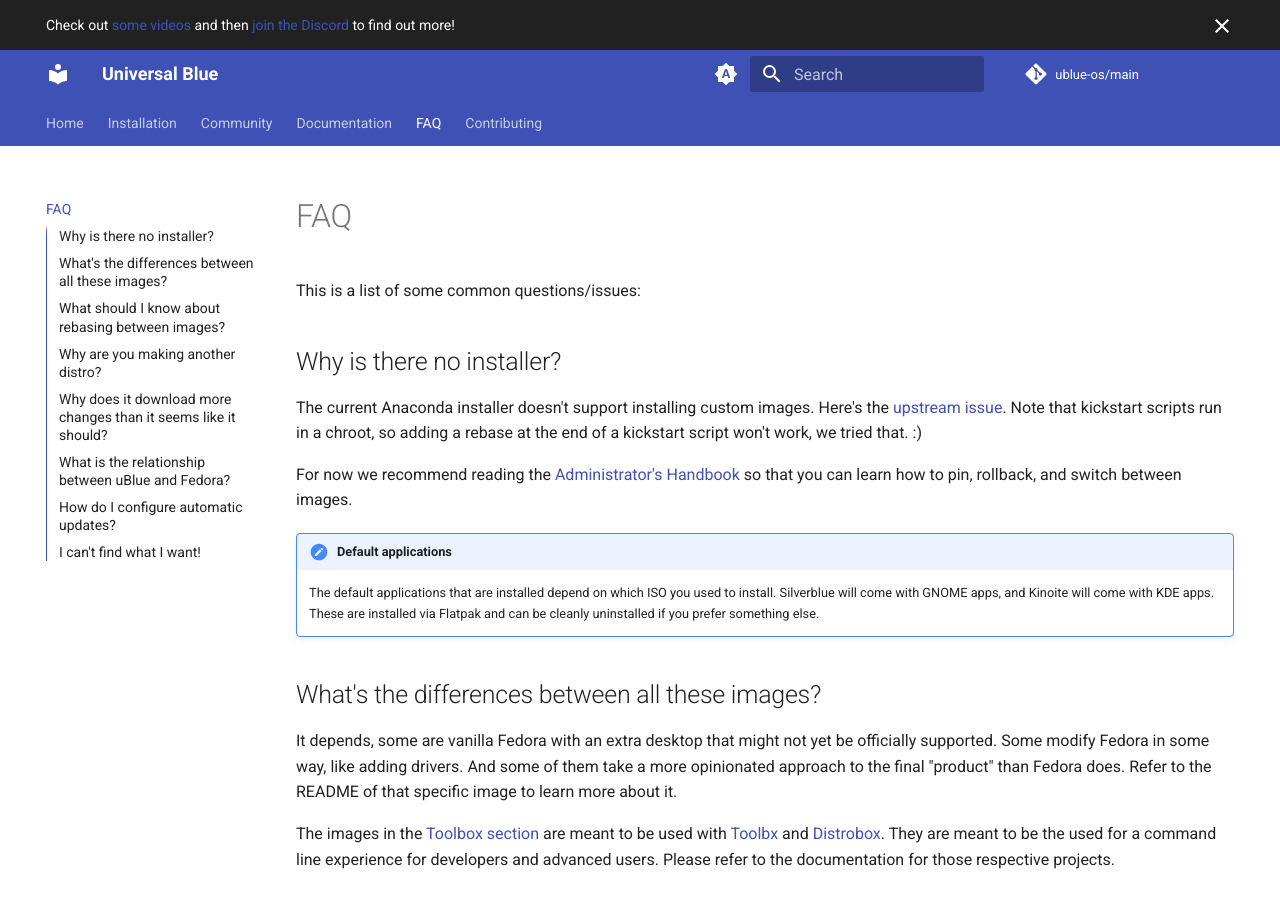
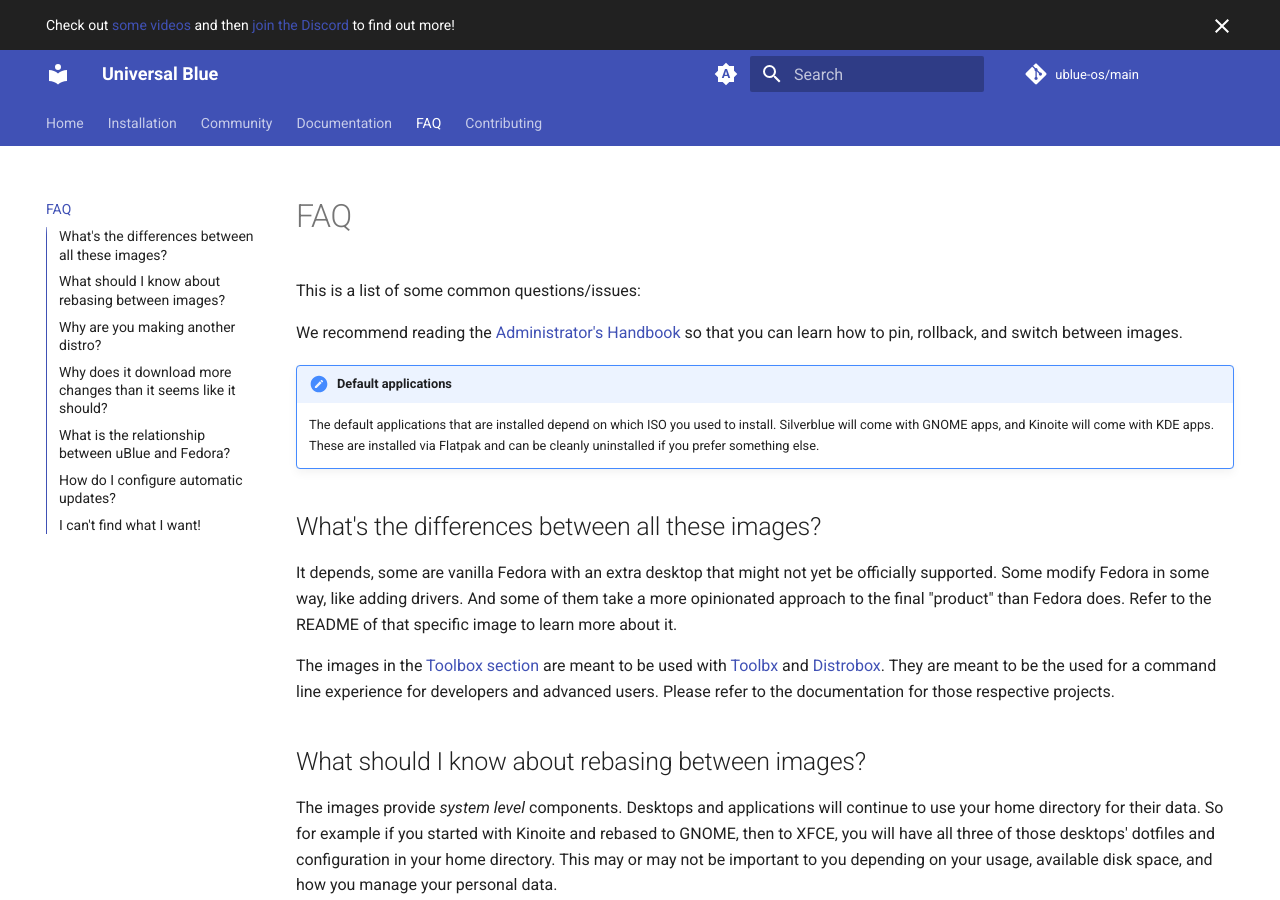
Before and after one commit to ublue-os/website, an MkDocs documentation site: the page built from docs/faq.md, in a window 1280 px wide and 900 px high. Built offline with MkDocs 1.6.1 and Material for MkDocs 9.7.7, drawn with Linux system fonts in a browser that asks for light colours; comment, search, counter and statistics services are not loaded.

Commit message:
fix: Update faq.md

```diff
--- a/docs/faq.md
+++ b/docs/faq.md
@@ -2,11 +2,7 @@
 
 This is a list of some common questions/issues:
 
-## Why is there no installer?
-
-The current Anaconda installer doesn't support installing custom images. Here's the [upstream issue](https://bugzilla.redhat.com/show_bug.cgi?id=2125655). Note that kickstart scripts run in a chroot, so adding a rebase at the end of a kickstart script won't work, we tried that. :)
-
-For now we recommend reading the [Administrator's Handbook](https://coreos.github.io/rpm-ostree/administrator-handbook/) so that you can learn how to pin, rollback, and switch between images.
+We recommend reading the [Administrator's Handbook](https://coreos.github.io/rpm-ostree/administrator-handbook/) so that you can learn how to pin, rollback, and switch between images.
 
 !!! note "Default applications"
 
```
